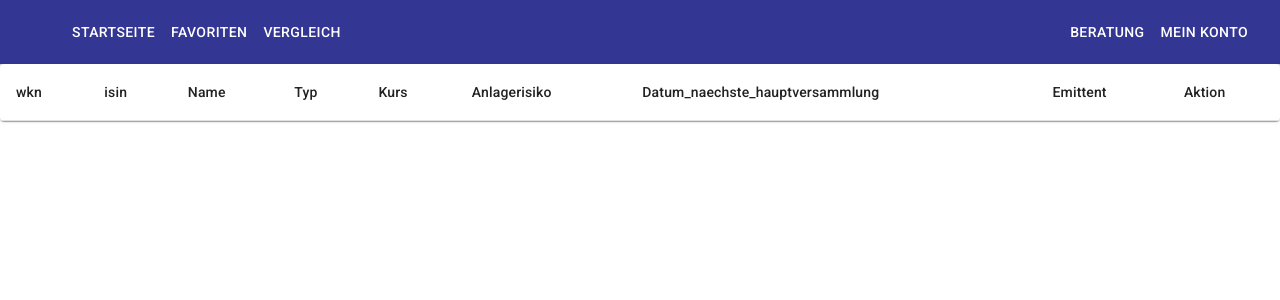
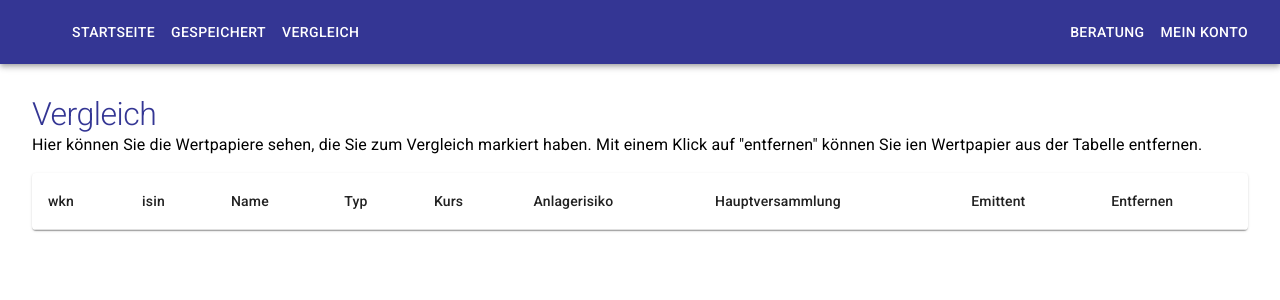
Before and after one commit to claratilmann/dwpbank, a React (Vite) app: page /comparison in a window 1280 px wide. Shown: the top 300 px of the page. Built offline with nearby package versions, Linux system fonts and the light colour scheme; some icons are missing.

Commit message:
add eplanation to comparisonPage

```diff
--- a/src/components/navbar.jsx
+++ b/src/components/navbar.jsx
@@ -24,7 +24,7 @@ const NavigationBar = () => {
           to="/saved"
           className="navLink"
         >
-          Favoriten
+          Gespeichert
         </Button>
         <Button
           color="inherit"
--- a/src/css/App.css
+++ b/src/css/App.css
@@ -24,3 +24,9 @@ body,
   margin: 1rem;
   outline: 1px solid #343694 !important;
 }
+
+.MuiTypography-h1 {
+  font-size: 2rem !important;
+  color: #343694;
+  margin-bottom: 1rem;
+}
--- a/src/pages/comparisonPage.jsx
+++ b/src/pages/comparisonPage.jsx
@@ -9,6 +9,7 @@ import {
   TableContainer,
   Paper,
   Button,
+  Typography,
 } from "@mui/material";
 
 const headers = [
@@ -18,14 +19,32 @@ const headers = [
   "Typ",
   "Kurs",
   "Anlagerisiko",
-  "Datum_naechste_hauptversammlung",
+  "Hauptversammlung",
   "Emittent",
-  "Aktion",
+  "Entfernen",
 ];
+
+const headerKeyMap = {
+  wkn: "wkn",
+  isin: "isin",
+  Name: "name",
+  Typ: "typ",
+  Kurs: "kurs",
+  Anlagerisiko: "anlagerisiko",
+  Hauptversammlung: "datum_naechste_hauptversammlung",
+  Emittent: "emittent",
+};
 
 const ComparisonPage = () => {
   const { marked, toggleMark } = useMarkedSecurities();
   return (
+    <div style={{ padding: "2rem" }}>
+      <Typography variant="h1">Vergleich </Typography>
+      <Typography variant="body1" style={{ marginBottom: "1rem" }}>
+        Hier können Sie die Wertpapiere sehen, die Sie zum Vergleich markiert
+        haben. Mit einem Klick auf "entfernen" können Sie ien Wertpapier aus der
+        Tabelle entfernen.
+      </Typography>
       <TableContainer component={Paper}>
         <Table>
           <TableHead>
@@ -38,8 +57,10 @@ const ComparisonPage = () => {
           <TableBody>
             {marked.map((row) => (
               <TableRow key={row.wkn}>
-              {headers.slice(0, -1).map((key) => (
-                <TableCell key={key}>{row[key.toLowerCase()]}</TableCell>
+                {headers.slice(0, -1).map((header) => (
+                  <TableCell key={header}>
+                    {row[headerKeyMap[header]]}
+                  </TableCell>
                 ))}
                 <TableCell>
                   <Button
@@ -55,6 +76,7 @@ const ComparisonPage = () => {
           </TableBody>
         </Table>
       </TableContainer>
+    </div>
   );
 };
 
--- a/src/pages/detailPage.jsx
+++ b/src/pages/detailPage.jsx
@@ -79,12 +79,7 @@ const DetailPage = () => {
         }}
       >
         <div style={{ flex: 1 }}>
-          <Typography
-            variant="h1"
-            style={{ fontSize: "2rem", marginBottom: "1rem" }}
-          >
-            {security.name}
-          </Typography>
+          <Typography variant="h1">{security.name}</Typography>
 
           <Typography variant="body1">
             <strong>WKN:</strong> {security.wkn}
```
Lines whose indentation alone changed are shown as unchanged.
